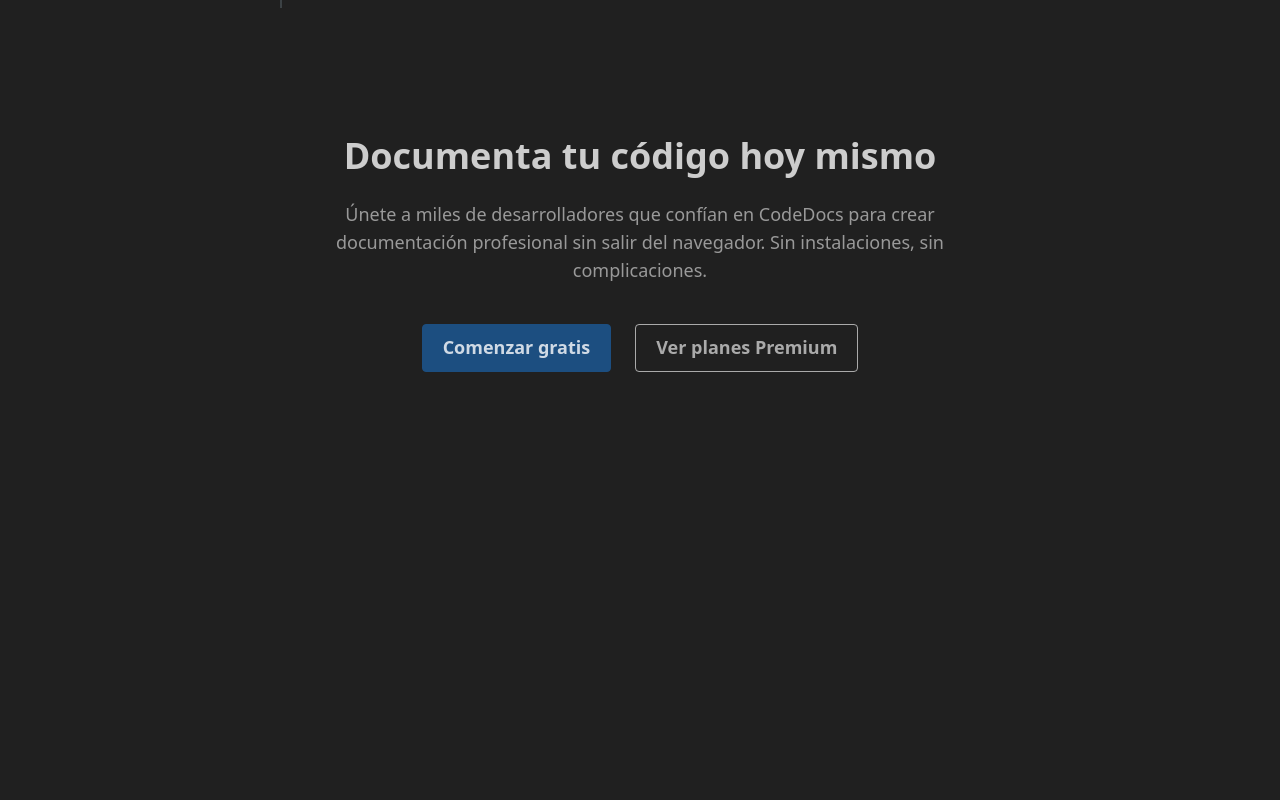
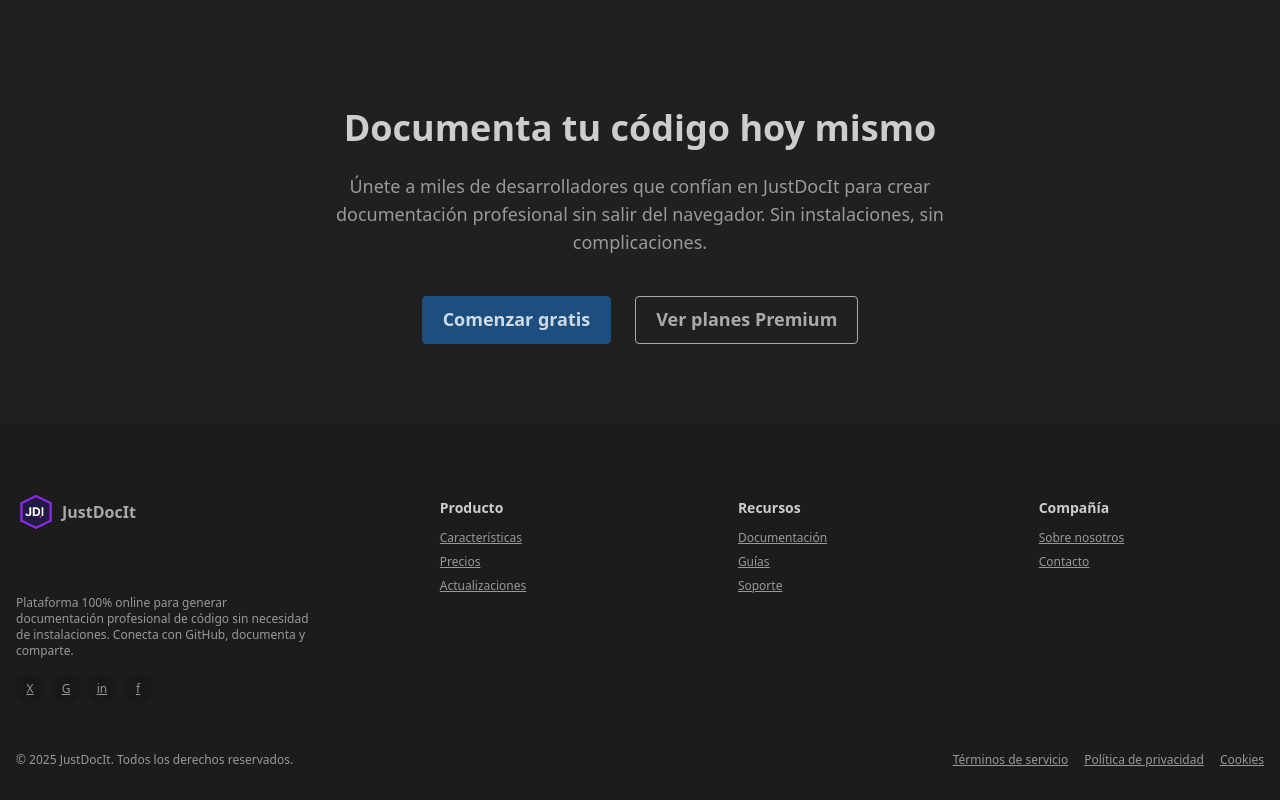
Before and after one commit to erik-tortarod/JustDocIt, a React (Vite) app in the folder frontend/: page / in a window 1280 px wide. Shown: the part 2818-3618 px from the top of the page. Before the commit the page ends 3270 px from the top, so only its background shows below. Built offline with nearby package versions, Linux system fonts and the light colour scheme.

Commit message:
CSD-59 | addding the footer

```diff
--- /dev/null
+++ b/frontend/src/components/layout/FooterHero/FooterHero.tsx
@@ -0,0 +1,153 @@
+import logo from "../../../../public/logo.png";
+
+function Footer() {
+   return (
+      <footer className="bg-base-200 w-screen ">
+         <div className="container mx-auto px-4 py-8">
+            {/* Main Footer Grid */}
+            <div className="grid grid-cols-1 md:grid-cols-4 gap-6 mb-8">
+               {/* Branding Section */}
+               <div className="md:col-span-1 lg:col-span-1 flex flex-col">
+                  <div className="flex items-center gap-1.5 mb-3">
+                     <div className="text-primary text-lg">
+                        <img src={logo} alt="Logo imagen" className="w-10" />
+                     </div>
+                     <div className="font-semibold text-base">JustDocIt</div>
+                  </div>
+
+                  <p className="text-base-content/70 text-xs mb-4">
+                     Plataforma 100% online para generar documentación
+                     profesional de código sin necesidad de instalaciones.
+                     Conecta con GitHub, documenta y comparte.
+                  </p>
+
+                  <div className="flex gap-2">
+                     <a
+                        href="#"
+                        className="w-7 h-7 bg-base-300 rounded-full flex items-center justify-center text-base-content/70 hover:bg-primary hover:text-white transition-colors text-xs"
+                     >
+                        X
+                     </a>
+                     <a
+                        href="#"
+                        className="w-7 h-7 bg-base-300 rounded-full flex items-center justify-center text-base-content/70 hover:bg-primary hover:text-white transition-colors text-xs"
+                     >
+                        G
+                     </a>
+                     <a
+                        href="#"
+                        className="w-7 h-7 bg-base-300 rounded-full flex items-center justify-center text-base-content/70 hover:bg-primary hover:text-white transition-colors text-xs"
+                     >
+                        in
+                     </a>
+                     <a
+                        href="#"
+                        className="w-7 h-7 bg-base-300 rounded-full flex items-center justify-center text-base-content/70 hover:bg-primary hover:text-white transition-colors text-xs"
+                     >
+                        f
+                     </a>
+                  </div>
+               </div>
+
+               <div className="flex justify-around w-[70vw] mt-5 ">
+                  {/* Product Links */}
+                  <div className="flex flex-col md:pt-0">
+                     <h3 className="font-semibold text-sm mb-3">Producto</h3>
+                     <div className="flex flex-col gap-2">
+                        <a
+                           href="#"
+                           className="text-base-content/70 hover:text-base-content transition-colors text-xs"
+                        >
+                           Características
+                        </a>
+                        <a
+                           href="#"
+                           className="text-base-content/70 hover:text-base-content transition-colors text-xs"
+                        >
+                           Precios
+                        </a>
+                        <a
+                           href="#"
+                           className="text-base-content/70 hover:text-base-content transition-colors text-xs"
+                        >
+                           Actualizaciones
+                        </a>
+                     </div>
+                  </div>
+                  {/* Resources Links */}
+                  <div className="flex flex-col pt-0 md:pt-0">
+                     <h3 className="font-semibold text-sm mb-3">Recursos</h3>
+                     <div className="flex flex-col gap-2">
+                        <a
+                           href="#"
+                           className="text-base-content/70 hover:text-base-content transition-colors text-xs"
+                        >
+                           Documentación
+                        </a>
+                        <a
+                           href="#"
+                           className="text-base-content/70 hover:text-base-content transition-colors text-xs"
+                        >
+                           Guías
+                        </a>
+                        <a
+                           href="#"
+                           className="text-base-content/70 hover:text-base-content transition-colors text-xs"
+                        >
+                           Soporte
+                        </a>
+                     </div>
+                  </div>
+                  {/* Company Links */}
+                  <div className="flex flex-col pt-0 md:pt-0">
+                     <h3 className="font-semibold text-sm mb-3">Compañía</h3>
+                     <div className="flex flex-col gap-2">
+                        <a
+                           href="#"
+                           className="text-base-content/70 hover:text-base-content transition-colors text-xs"
+                        >
+                           Sobre nosotros
+                        </a>
+                        <a
+                           href="#"
+                           className="text-base-content/70 hover:text-base-content transition-colors text-xs"
+                        >
+                           Contacto
+                        </a>
+                     </div>
+                  </div>
+               </div>
+            </div>
+
+            {/* Footer Bottom */}
+            <div className="pt-4 border-t border-base-300 flex flex-col md:flex-row justify-between gap-3">
+               <div className="text-base-content/70 text-xs">
+                  © 2025 JustDocIt. Todos los derechos reservados.
+               </div>
+               <div className="flex flex-wrap gap-4">
+                  <a
+                     href="#"
+                     className="text-base-content/70 text-xs hover:text-base-content transition-colors"
+                  >
+                     Términos de servicio
+                  </a>
+                  <a
+                     href="#"
+                     className="text-base-content/70 text-xs hover:text-base-content transition-colors"
+                  >
+                     Política de privacidad
+                  </a>
+                  <a
+                     href="#"
+                     className="text-base-content/70 text-xs hover:text-base-content transition-colors"
+                  >
+                     Cookies
+                  </a>
+               </div>
+            </div>
+         </div>
+      </footer>
+   );
+}
+
+export default Footer;
--- a/frontend/src/data/featuresData.ts
+++ b/frontend/src/data/featuresData.ts
@@ -1,59 +1,69 @@
 export const features = [
 	{
-      icon: '🔗',
-      title: 'Conexión con GitHub',
-      description: 'Conecta tu cuenta de GitHub y accede a todos tus repositorios sin necesidad de configuraciones complejas ni clonación local.'
+		icon: "🔗",
+		title: "Conexión con GitHub",
+		description:
+			"Conecta tu cuenta de GitHub y accede a todos tus repositorios sin necesidad de configuraciones complejas ni clonación local.",
 	},
 	{
-      icon: '🌐',
-      title: '100% Online',
-      description: 'Sin instalaciones, sin configuración local. Todo el proceso ocurre en nuestros servidores y los resultados se entregan instantáneamente en tu navegador.'
+		icon: "🌐",
+		title: "100% Online",
+		description:
+			"Sin instalaciones, sin configuración local. Todo el proceso ocurre en nuestros servidores y los resultados se entregan instantáneamente en tu navegador.",
 	},
 	{
-      icon: '🔄',
-      title: 'Múltiples lenguajes',
-      description: 'Soporta Python, JavaScript, TypeScript, Java, C#, PHP, Ruby, Go, Rust, Swift, Kotlin y más, todos desde la misma interfaz intuitiva.'
+		icon: "🔄",
+		title: "Múltiples lenguajes",
+		description:
+			"Soporta Python, JavaScript, TypeScript, Java, C#, PHP, Ruby, Go, Rust, Swift, Kotlin y más, todos desde la misma interfaz intuitiva.",
 	},
 	{
-      icon: '📊',
-      title: 'Análisis de calidad',
-      description: 'Recibe métricas sobre la calidad de tu documentación y sugerencias para mejorarla directamente en tu navegador.'
+		icon: "📊",
+		title: "Análisis de calidad",
+		description:
+			"Recibe métricas sobre la calidad de tu documentación y sugerencias para mejorarla directamente en tu navegador.",
 	},
 	{
-      icon: '🔗',
-      title: 'Despliega al instante',
-      description: 'Genera una URL pública para compartir tu documentación o mantenla privada solo para tu equipo. Todo sin salir de tu navegador.'
+		icon: "🔗",
+		title: "Despliega al instante",
+		description:
+			"Genera una URL pública para compartir tu documentación o mantenla privada solo para tu equipo. Todo sin salir de tu navegador.",
 	},
 	{
-      icon: '👥',
-      title: 'Colaboración en tiempo real',
-      description: 'Trabaja con tu equipo simultaneamente en la documentación, con edición colaborativa y control de cambios.'
-   }
+		icon: "👥",
+		title: "Colaboración en tiempo real",
+		description:
+			"Trabaja con tu equipo simultaneamente en la documentación, con edición colaborativa y control de cambios.",
+	},
 ];
 
 export const steps = [
 	{
 		number: 1,
-      title: 'Conecta tu cuenta de GitHub',
-      description: 'Inicia sesión con tu cuenta de GitHub y autoriza a CodeDocs para acceder a tus repositorios.',
-      highlight: 'Todo se hace a través de OAuth seguro'
+		title: "Conecta tu cuenta de GitHub",
+		description:
+			"Inicia sesión con tu cuenta de GitHub y autoriza a JustDocIt para acceder a tus repositorios.",
+		highlight: "Todo se hace a través de OAuth seguro",
 	},
 	{
 		number: 2,
-      title: 'Selecciona tu repositorio',
-      description: 'Elige el repositorio que quieres documentar. Nuestros servidores analizan el código',
-      highlight: 'directamente desde GitHub'
+		title: "Selecciona tu repositorio",
+		description:
+			"Elige el repositorio que quieres documentar. Nuestros servidores analizan el código",
+		highlight: "directamente desde GitHub",
 	},
 	{
 		number: 3,
-      title: 'Configura tus preferencias',
-      description: 'Selecciona el lenguaje de programación, el estilo de documentación y las opciones de visualización.',
-      highlight: 'Todo desde una interfaz web intuitiva'
+		title: "Configura tus preferencias",
+		description:
+			"Selecciona el lenguaje de programación, el estilo de documentación y las opciones de visualización.",
+		highlight: "Todo desde una interfaz web intuitiva",
 	},
 	{
 		number: 4,
-      title: 'Genera y comparte',
-      description: 'Con un solo clic, nuestros servidores generan la documentación y te proporcionan una URL pública para compartir.',
-      highlight: 'Accesible desde cualquier dispositivo'
-   }
+		title: "Genera y comparte",
+		description:
+			"Con un solo clic, nuestros servidores generan la documentación y te proporcionan una URL pública para compartir.",
+		highlight: "Accesible desde cualquier dispositivo",
+	},
 ];
--- a/frontend/src/pages/Auth/Auth.tsx
+++ b/frontend/src/pages/Auth/Auth.tsx
@@ -2,6 +2,7 @@
 import HeaderHero from "../../components/layout/HeaderHero/HeaderHero";
 import Features from "./Features";
 import Hero from "./Hero";
+import Footer from "../../components/layout/FooterHero/FooterHero";
 
 function Auth() {
 	return (
@@ -9,6 +10,7 @@ function Auth() {
 			<HeaderHero />
 			<Hero />
 			<Features />
+			<Footer />
 		</div>
 	);
 }
--- a/frontend/src/pages/Auth/Features.tsx
+++ b/frontend/src/pages/Auth/Features.tsx
@@ -19,9 +19,7 @@ function Features() {
 						<div className="w-12 h-12 bg-primary/20 text-primary flex items-center justify-center rounded-xl text-2xl mb-6">
 							{feature.icon}
 						</div>
-                  <h3 className="text-xl font-semibold mb-4">
-                     {feature.title}
-                  </h3>
+						<h3 className="text-xl font-semibold mb-4">{feature.title}</h3>
 						<p className="text-base-content/70">{feature.description}</p>
 					</div>
 				))}
@@ -47,15 +45,10 @@ function Features() {
 									{step.number}
 								</div>
 								<div className="pt-2">
-                           <h3 className="text-2xl font-semibold mb-4">
-                              {step.title}
-                           </h3>
+									<h3 className="text-2xl font-semibold mb-4">{step.title}</h3>
 									<p className="text-base-content/70">
 										{step.description}{" "}
-                              <span className="text-primary">
-                                 {step.highlight}
-                              </span>
-                              ,
+										<span className="text-primary">{step.highlight}</span>,
 										{step.number === 1 &&
 											" sin necesidad de instalar aplicaciones adicionales."}
 										{step.number === 2 &&
@@ -78,17 +71,13 @@ function Features() {
 					Documenta tu código hoy mismo
 				</h2>
 				<p className="text-lg text-base-content/70 mb-10 max-w-2xl mx-auto">
-               Únete a miles de desarrolladores que confían en CodeDocs para
-               crear documentación profesional sin salir del navegador. Sin
-               instalaciones, sin complicaciones.
+					Únete a miles de desarrolladores que confían en JustDocIt para crear
+					documentación profesional sin salir del navegador. Sin instalaciones,
+					sin complicaciones.
 				</p>
 				<div className="flex gap-6 justify-center">
-               <button className="btn btn-primary btn-lg">
-                  Comenzar gratis
-               </button>
-               <button className="btn btn-outline btn-lg">
-                  Ver planes Premium
-               </button>
+					<button className="btn btn-primary btn-lg">Comenzar gratis</button>
+					<button className="btn btn-outline btn-lg">Ver planes Premium</button>
 				</div>
 			</div>
 		</section>
```
Lines whose indentation alone changed are shown as unchanged.
